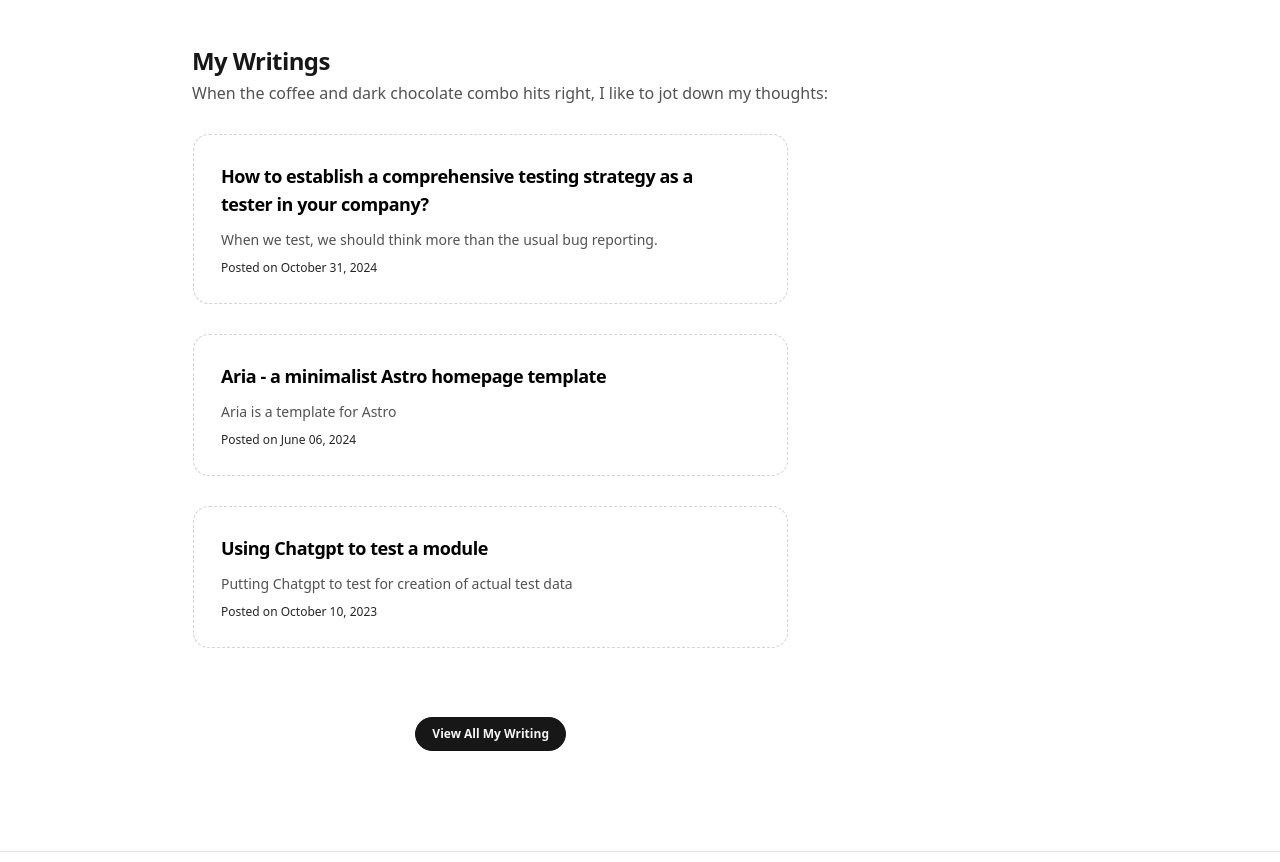
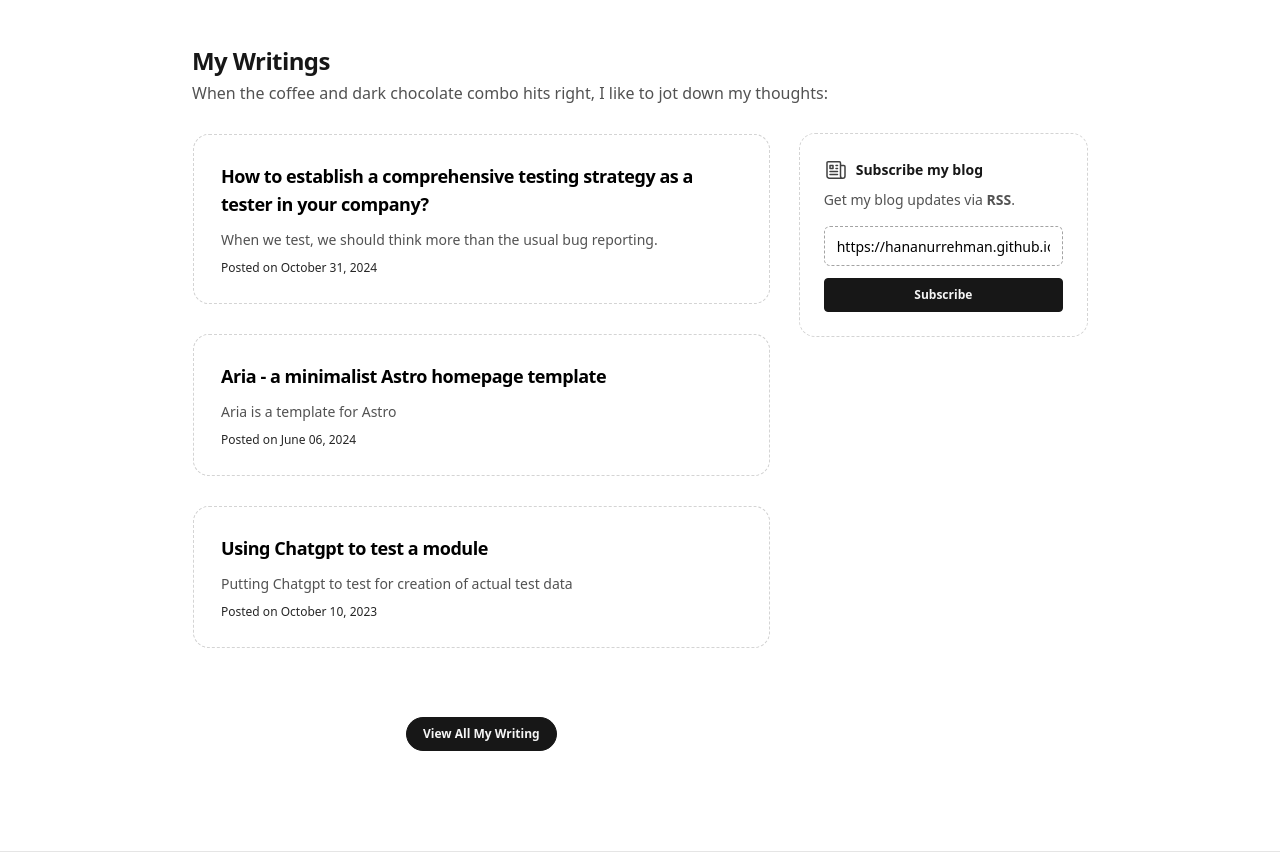
Before and after one commit to hananurrehman/hananurrehman.github.io, an Astro site: page / in a window 1280 px wide. Shown: the part 1620-2482 px from the top of the page. Built offline with nearby package versions, Linux system fonts and the light colour scheme; Astro itself is replaced by a stand-in of ours.

Commit message:
Added RSS feed to writings section

```diff
--- a/src/components/home/writings.astro
+++ b/src/components/home/writings.astro
@@ -2,7 +2,7 @@
 import Button from "../button.astro";
 import PostsLoop from "../posts-loop.astro";
 
-const feed = "https://feed.miantiao.me/";
+const feed = "https://hananurrehman.github.io/feed.xml";
 ---
 
 <section class="max-w-4xl mx-auto px-7 lg:px-0">
@@ -26,7 +26,7 @@ const feed = "https://feed.miantiao.me/";
           <Button text="View All My Writing" link="/posts" />
         </div>
       </div>
-      <!-- <div class="w-full mt-10 md:w-1/3 md:mt-0">
+      <div class="w-full mt-10 md:w-1/3 md:mt-0">
         <form
           method="get"
           action={feed}
@@ -53,15 +53,7 @@ const feed = "https://feed.miantiao.me/";
             </h2>
           </div>
           <p class="mt-2 text-sm text-neutral-600 dark:text-neutral-400">
-            Get my blog updates via <a
-              class="font-bold"
-              href={`https://feedly.com/i/subscription/feed%2F${encodeURIComponent(feed)}`}
-              >Feedly</a
-            >, <a
-              class="font-bold"
-              href={`https://www.inoreader.com/feed/${encodeURIComponent(feed)}`}
-              >Inoreader</a
-            > or <a class="font-bold" href={feed}>RSS</a>.
+            Get my blog updates via <a class="font-bold" href={feed}>RSS</a>.
           </p>
           <div class="flex flex-col items-center w-full mt-4 space-y-3">
             <input
@@ -80,7 +72,7 @@ const feed = "https://feed.miantiao.me/";
             >
           </div>
         </form>
-      </div> -->
+      </div>
     </div>
   </div>
 </section>
```
